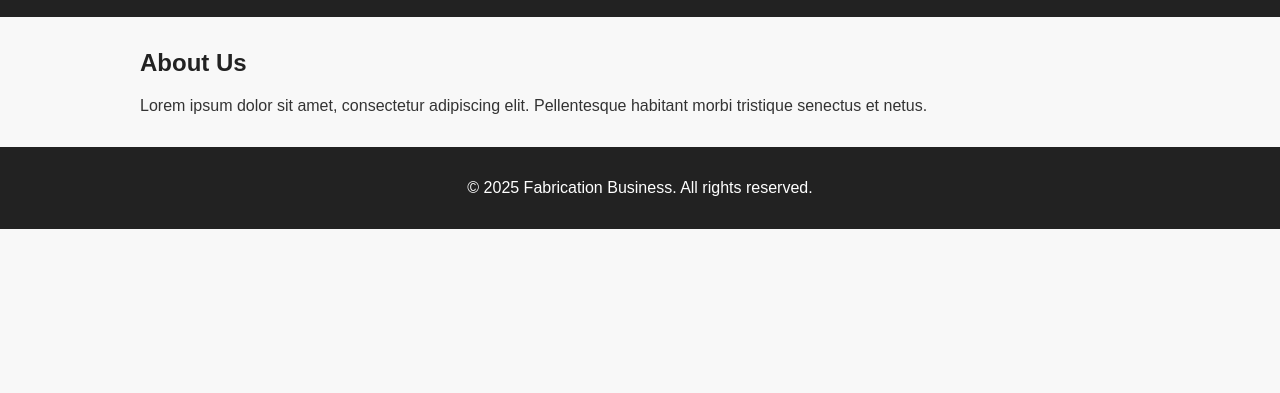
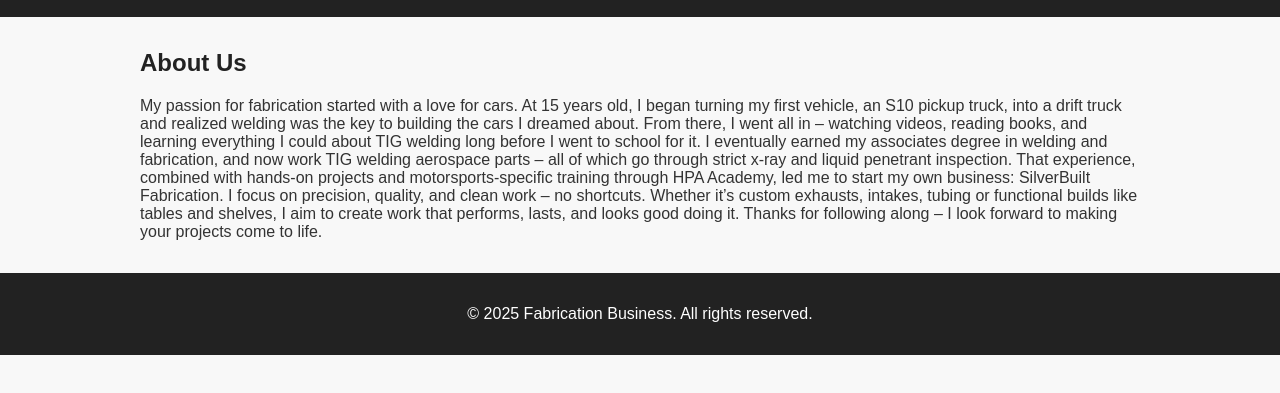
Before and after one commit to SilverBuilt-Fabrication-LLC/Website, a plain HTML site: page about.html in a window 1280 px wide. Shown: the part 95-488 px from the top of the page. Drawn offline with Linux system fonts and the light colour scheme.

Commit message:
Update about.html

```diff
--- a/about.html
+++ b/about.html
@@ -20,7 +20,14 @@
 
 <div class="container">
 <h2>About Us</h2>
-<p>Lorem ipsum dolor sit amet, consectetur adipiscing elit. Pellentesque habitant morbi tristique senectus et netus.</p>
+<p>My passion for fabrication started with a love for cars. At 15 years old, I began turning my first vehicle, an S10 pickup truck, into a drift truck and realized welding was the key to building the cars I dreamed about. From there, I went all in – watching videos, reading books, and learning everything I could about TIG welding long before I went to school for it.
+
+I eventually earned my associates degree in welding and fabrication, and now work TIG welding aerospace parts – all of which go through strict x-ray and liquid penetrant inspection. That experience, combined with hands-on projects and motorsports-specific training through HPA Academy, led me to start my own business: SilverBuilt Fabrication.
+
+I focus on precision, quality, and clean work – no shortcuts. Whether it’s custom exhausts, intakes, tubing or functional builds like tables and shelves, I aim to create work that performs, lasts, and looks good doing it.
+
+Thanks for following along – I look forward to making your projects come to life.
+</p>
 </div>
 
 
```
